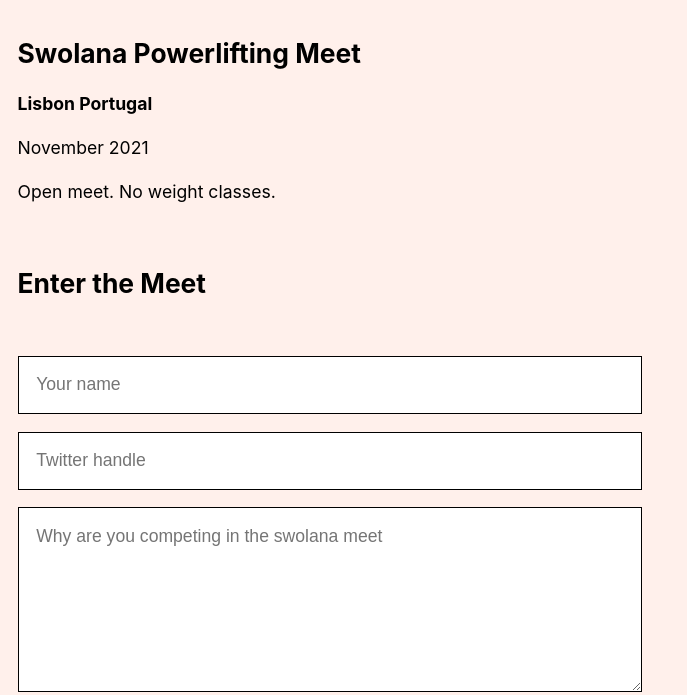
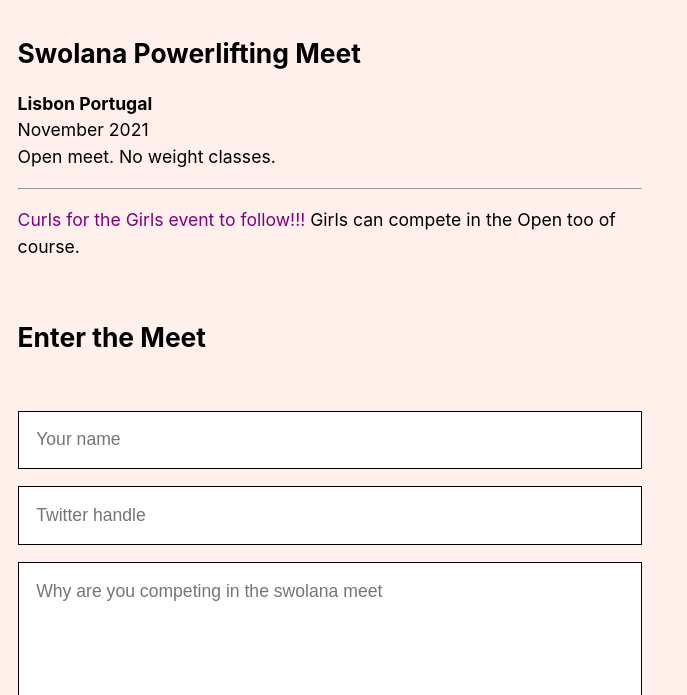
Before and after one commit to Pipana/swolana.fit, an Eleventy site: page pages/home.md in a window 1280 px wide. Shown: the part 105-800 px from the top of the page, without its empty margins (0-687 px from the left). Built offline with nearby package versions, Linux system fonts and the light colour scheme; Eleventy itself is replaced by a stand-in of ours; files that its build step writes are made by us from their sources.

Commit message:
Update home.md

```diff
--- a/pages/home.md
+++ b/pages/home.md
@@ -11,8 +11,9 @@ eleventyNavigation:
 ## Swolana Powerlifting Meet
 
 **Lisbon Portugal**
+November 2021
+Open meet. No weight classes.
 
-November 2021
+---
 
-
-Open meet. No weight classes.
+<span style="color: purple;">Curls for the Girls event to follow!!!</span> Girls can compete in the Open too of course.
```
